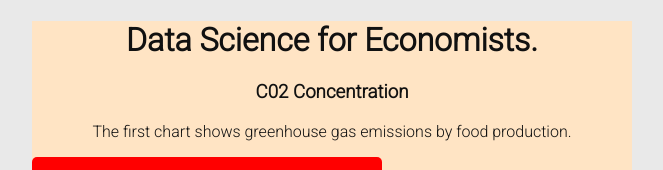
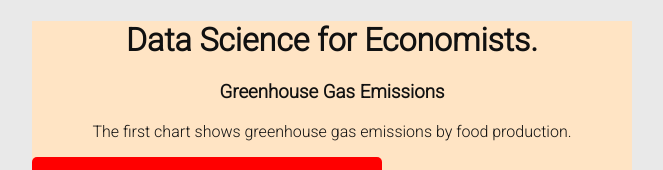
Before and after one commit to HarveyRogers/HarveyRogers.github.io, a plain HTML site: page index.html in a window 1280 px wide. Shown: the top 170 px of the page, without its empty margins (308-971 px from the left). Drawn offline with Linux system fonts and the light colour scheme; a script that the page names is missing.

Commit message:
Update index.html

```diff
--- a/index.html
+++ b/index.html
@@ -27,7 +27,7 @@
     <div class="myWeek1">
         <h1>Data Science for Economists.</h1>
 
-        <h3>C02 Concentration</h3>
+        <h3>Greenhouse Gas Emissions</h3>
         <p>The first chart shows greenhouse gas emissions by food production.</p>
         <div class="chart" id="Chart1"></div>
 
```
